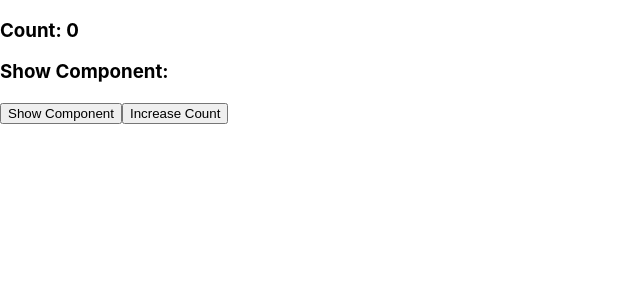
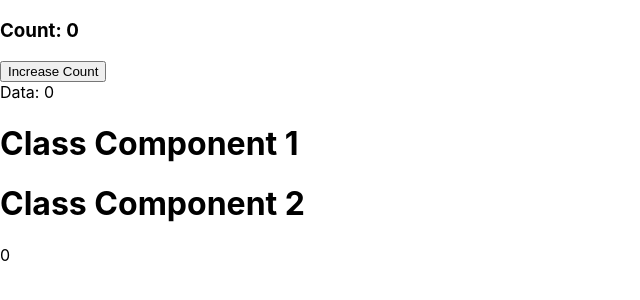
Before and after one commit to utsav-sejpal/react-app, a React (Create React App) app: page / in a window 1280 px wide. Shown: the top 300 px of the page, without its empty margins (0-640 px from the left). Built offline with nearby package versions, Linux system fonts and the light colour scheme.

Commit message:
added prop related  method

```diff
--- a/src/App.js
+++ b/src/App.js
@@ -1,7 +1,8 @@
 import logo from './logo.svg';
 import './App.css';
 import TestComponent from './components/TestComponent';
-import ClassComponent from './components/ClassComponent';
+import ClassComponent from './components/class_components/ClassComponent';
+
 
 let name = "Test User";
 function App() {
--- a/src/components/ClassComponent1.js
+++ /dev/null
@@ -1,22 +0,0 @@
-import React, { Component } from 'react';
-
-export default class ClassComponent1 extends Component {
-
-    constructor(props) {
-        super()
-    }
-
-    componentWillUnmount() {
-        console.log('componentWillUnmount');
-    }
-
-    render() {
-        return (
-            <>
-                <br />
-                Data: {this.props.data}
-                <h1>Class Component 1</h1>
-            </>
-        )
-    }
-}
--- a/src/components/ClassComponent.js
+++ b/src/components/class_components/ClassComponent.js
@@ -17,6 +17,7 @@ export default class ClassComponent extends Component {
             showComponent: !this.state.showComponent
         });
     }
+
 
     showComponent = () => {
         this.setState({
@@ -40,10 +41,14 @@ export default class ClassComponent extends Component {
         return (
             <>
                 <h3>Count: {this.state.count}</h3>
+                <button onClick={() => this.increaseCount()}>Increase Count</button>
+                <ClassComponent1 count={this.state.count} />
+
+
+                {/* <button onClick={() => this.showComponent()}>Show Component</button>
                 <h3>Show Component: {this.state.showComponent}</h3>
-                <button onClick={() => this.showComponent()}>Show Component</button>
                 {this.state.showComponent ? <ClassComponent1 data="Data from parent component" /> : ''}
-                <button onClick={() => this.increaseCount()}>Increase Count</button>
+                 */}
             </>
         )
     }
--- /dev/null
+++ b/src/components/class_components/ClassComponent1.js
@@ -0,0 +1,37 @@
+import React, { Component } from 'react';
+import ClassComponent2 from './ClassComponent2';
+
+export default class ClassComponent1 extends Component {
+    constructor(props) {
+        super()
+        this.state = {
+            number: props.count
+        }
+    }
+
+    // static getDerivedStateFromProps(props, state) {
+    //     console.log('props');
+    //     console.log(props);
+    //     state.number = props.count;
+    //     console.log('state');
+    //     console.log(state);
+    //     return { number: props.count };
+    // }
+
+    componentWillUnmount() {
+        console.log('componentWillUnmount');
+    }
+
+    render() {
+        return (
+            <>
+                <br />
+                {/* Data: {this.state.number} */}
+                Data: {this.props.count}
+                <h1>Class Component 1</h1>
+                {/* <ClassComponent2 number={this.state.number} /> */}
+                <ClassComponent2 number={this.props.count} />
+            </>
+        )
+    }
+}
--- /dev/null
+++ b/src/components/class_components/ClassComponent2.js
@@ -0,0 +1,16 @@
+import React, { Component } from 'react';
+
+export default class ClassComponent2 extends Component {
+    constructor(props) {
+        super()
+    }
+
+    render() {
+        return (
+            <>
+                <h1>Class Component 2</h1>
+                {this.props.number}
+            </>
+        )
+    }
+}
--- a/src/index.js
+++ b/src/index.js
@@ -6,9 +6,9 @@ import reportWebVitals from './reportWebVitals';
 
 const root = ReactDOM.createRoot(document.getElementById('root'));
 root.render(
-  <React.StrictMode>
+  // <React.StrictMode>
     <App />
-  </React.StrictMode>
+  // </React.StrictMode>
 );
 
 // If you want to start measuring performance in your app, pass a function
```
